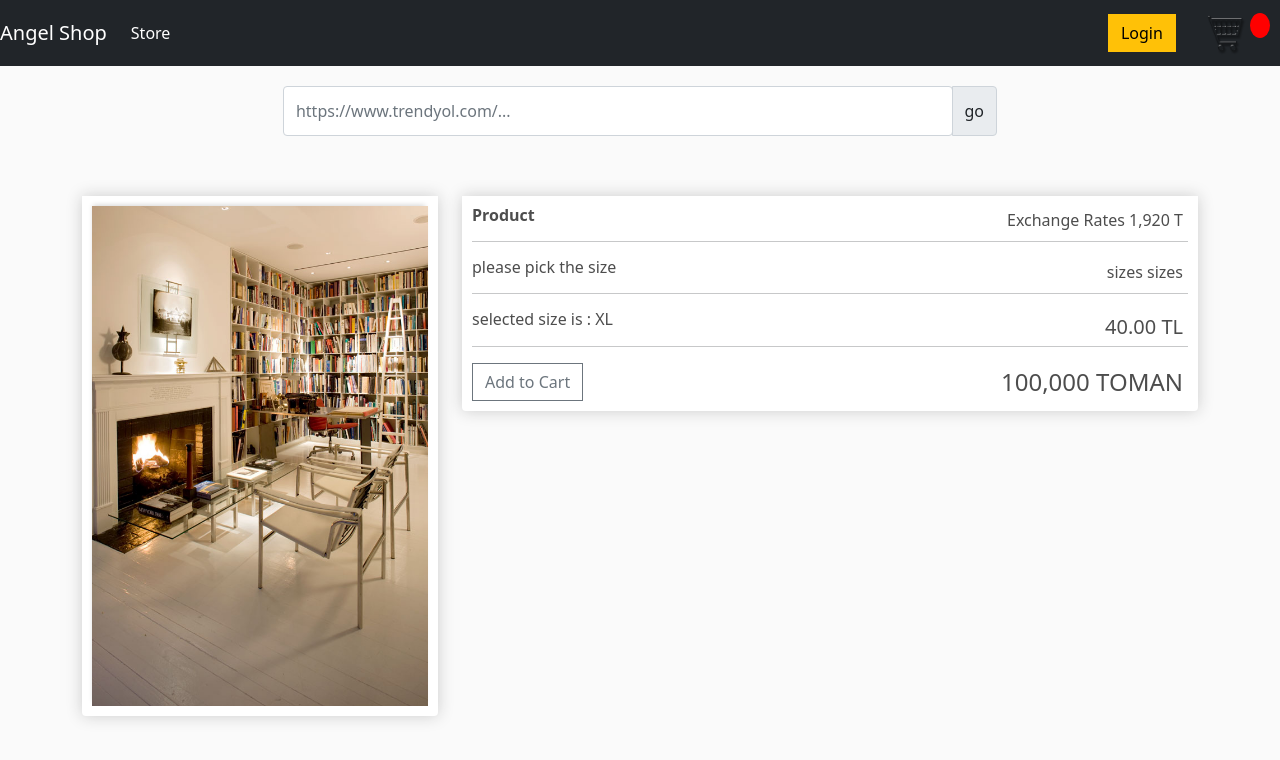
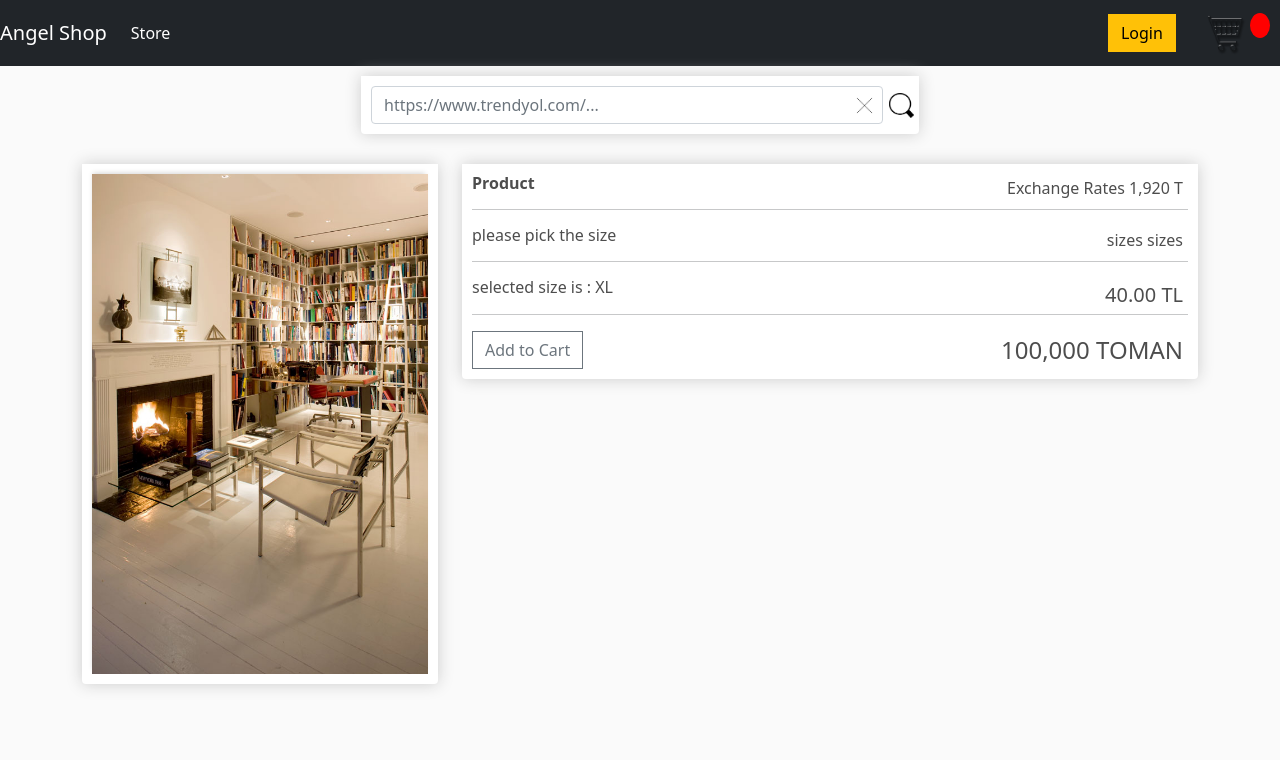
Before and after one commit to Amin-Aghili/Django-Store-Website, a Django app: page / in a window 1280 px wide. Shown: the top 760 px of the page. Run offline with Django 4.2, Linux system fonts and the light colour scheme.

Commit message:
create search magnify & X home.css & home.js file

```diff
--- a/core/forms.py
+++ b/core/forms.py
@@ -13,7 +13,6 @@ class TrendyolUrlForm(forms.Form):
             attrs={
                 'class': 'form-control',
                 'placeholder': 'https://www.trendyol.com/...',
-                'style': 'height:50px;',
             }
 
         )
--- a/core/templates/core/home.html
+++ b/core/templates/core/home.html
@@ -2,23 +2,24 @@
 {% load static %}
 
 {% block content %}
-    <div class="row">
-        <form class="form-inline" method="post" novalidate>
-            <div class="input-group " style="" >
-                <div class="input-group-prepend url-form" >
-                    {% csrf_token %}
-                    {{ url_form }}
-                </div >
-                <button class="input-group-text url-btn"  type="submit">go</button>
-            </div>
-        </form>
 
+    <div class="col-lg-6 center">
+        <div class="box-element product">
+            <form class="form-div" method="post" novalidate>
+                <i class="bottom-in-x" onclick="clearInput()"><img class="x" src="{% static 'images/x.png' %}"></i>
+                {% csrf_token %}
+                {{ url_form }}
+            </form>
+            <buttton class="btn-search" type="submit" >
+                <img class="magnifying-glass" src="{% static 'images/magnifying-glass.png' %}" alt="">
+            </buttton>
+        </div>
     </div>
+
     <div class="row">
         <div class="col-lg-4">
             <div class="box-element product" >
                 <img class="thumbnail" src="{% static 'images/test.jpg' %}">
-
             </div>
         </div>
 
@@ -39,4 +40,5 @@
             </div>
         </div>
     </div>
+
 {% endblock %}
--- /dev/null
+++ b/static/css/home.css
@@ -0,0 +1,74 @@
+.url-form{
+    display: inline-block;
+    width: 60%;
+    margin-left: auto;
+    margin-top: 20px;
+    margin-bottom: 50px;
+}
+
+.url-btn{
+    height:50px;
+    margin-right:auto;
+    margin-top:auto;
+    margin-bottom: 50px;
+}
+
+.center{
+    text-align: center;
+    margin : auto;
+    margin-top: 10px;
+}
+
+
+.box-element{
+    position: relative;
+    display: inline-block;
+    width: 100%;
+    margin-bottom: 20px;
+}
+
+.form-div{
+    position: relative;
+    display: inline-block;
+    width: 100%;
+    padding-right: 26px;
+}
+
+
+
+.btn-search{
+    position: absolute;
+    display: block;
+    right: 5px;
+    top: 20px;
+}
+
+
+.bottom-in-mag {
+    position: absolute;
+    right: 0;
+    padding: 10px 6px;
+}
+
+.bottom-in-x {
+    position: absolute;
+    right: 0;
+    padding: 10px 32px;
+}
+
+.magnifying-glass{
+    width: 25px;
+    cursor: pointer;
+    display: block;
+    margin-top: -3px;
+    transition: .1s;
+}
+
+.x{
+    width: 25px;
+    cursor: pointer;
+    display: block;
+    margin-top: -3px;
+    transition: .1s;
+    background-color: #fff;
+}
--- a/static/css/main.css
+++ b/static/css/main.css
@@ -113,21 +113,6 @@ h1, h2, h3, h4, h5, h6{
     display: none!important;
 }
 
-.url-form{
-    display: inline-block;
-    width: 60%;
-    margin-left: auto;
-    margin-top: 20px;
-    margin-bottom: 50px;
-}
-
-.url-btn{
-    height:50px;
-    margin-right:auto;
-    margin-top:auto;
-    margin-bottom: 50px;
-}
-
 .right-side{
     display: inline-block;
     float: right;
--- a/templates/base.html
+++ b/templates/base.html
@@ -10,6 +10,7 @@
     <link href="https://cdn.jsdelivr.net/npm/bootstrap@5.1.3/dist/css/bootstrap.min.css" rel="stylesheet" integrity="sha384-1BmE4kWBq78iYhFldvKuhfTAU6auU8tT94WrHftjDbrCEXSU1oBoqyl2QvZ6jIW3" crossorigin="anonymous">
 
     <link rel="stylesheet" type="text/css" href="{% static 'css/main.css' %}">
+    <link rel="stylesheet" type="text/css" href="{% static 'css/home.css' %}">
 
     <script type="text/javascript">
         var user = '{{ request.user }}'
@@ -31,7 +32,6 @@
         }
         const csrftoken = getToken('csrftoken');
 
-
         function getCookie(name) {
             var cookieArr = document.cookie.split(';');
             for(var i = 0; i < cookieArr.length; i++) {
@@ -51,20 +51,18 @@
         console.log('Cart:', cart)
     </script>
 
-
 </head>
 <body>
     {% include 'inc/navbar.html' %}
     <div class="container">
-        {% block content %}
-
-        {% endblock %}
+        {% block content %}{% endblock %}
     </div>
 
 
 
 <!-- JavaScript Bundle with Popper -->
 <script src="https://cdn.jsdelivr.net/npm/bootstrap@5.1.3/dist/js/bootstrap.bundle.min.js" integrity="sha384-ka7Sk0Gln4gmtz2MlQnikT1wXgYsOg+OMhuP+IlRH9sENBO0LRn5q+8nbTov4+1p" crossorigin="anonymous"></script>
-    <script type="text/javascript" src="{% static 'js/cart.js' %}"></script>
+<script type="text/javascript" src="{% static 'js/cart.js' %}"></script>
+<script type="text/javascript" src="{% static 'js/home.js' %}"></script>
 </body>
 </html>
```
Also changed, not shown: static/css/accounts.css (added), static/images/magnifying-glass.png (added), static/images/x.png (added), static/images/xx.png (added), static/js/accounts.js (added), static/js/cart.js (line endings or trailing spaces).
